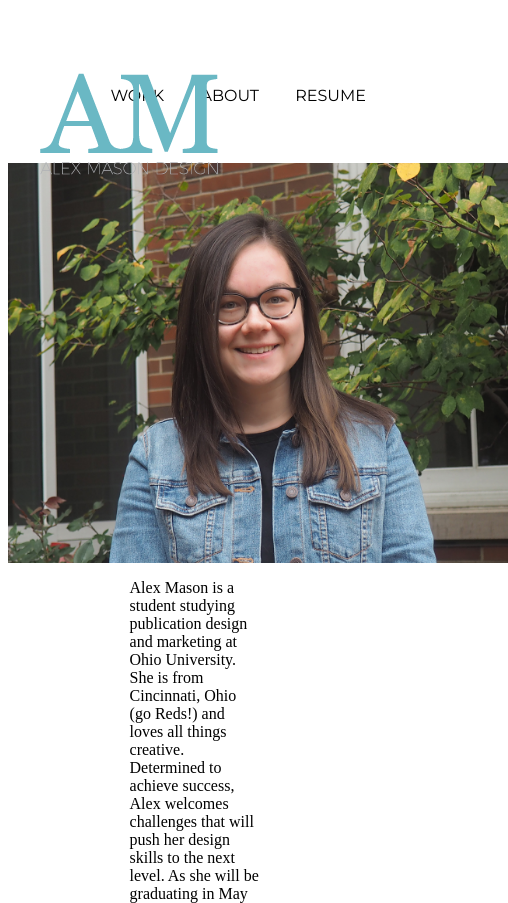
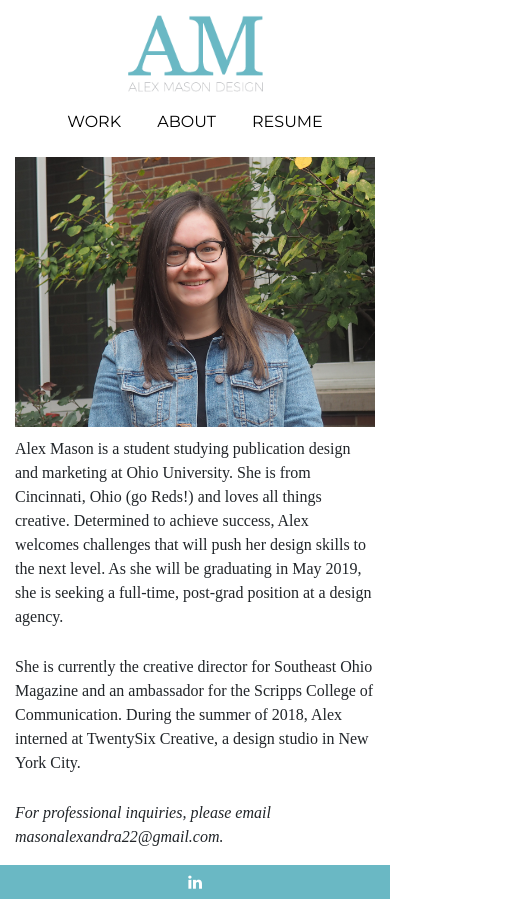
Before and after one commit to am604914/portfolio, a plain HTML site: page about.html in a window 390 px wide. Shown: the top 903 px of the page, 508 px wide, since content can reach past the window. Drawn offline with nearby package versions, Linux system fonts and the light colour scheme.

Commit message:
final changes
fixed lightbox, fixed mobile view

```diff
--- a/about.html
+++ b/about.html
@@ -2,36 +2,46 @@
 <html lang="en-US">
 
 <head>
-
-
+  <title>Alex Mason Design</title>
   <link href="https://fonts.googleapis.com/css?family=Montserrat" rel="stylesheet">
   <link href="https://fonts.googleapis.com/css?family=PT+Serif" rel="stylesheet">
   <link rel="stylesheet" href="https://cdnjs.cloudflare.com/ajax/libs/font-awesome/4.7.0/css/font-awesome.min.css">
-  <link rel="stylesheet" href="css/style.css" />
-
+  <link rel="stylesheet" href="https://stackpath.bootstrapcdn.com/bootstrap/4.1.3/css/bootstrap.min.css" integrity="sha384-MCw98/SFnGE8fJT3GXwEOngsV7Zt27NXFoaoApmYm81iuXoPkFOJwJ8ERdknLPMO" crossorigin="anonymous">
+  <link rel="stylesheet" href="https://cdnjs.cloudflare.com/ajax/libs/ekko-lightbox/5.2.0/ekko-lightbox.min.css" >
+  <link rel="stylesheet" href="css/style.css"/>
 </head>
 
+<body>
 
-<body>
-  <div class="navigation">
+<header class="container">
+  <div class="row">
+
+    <div class="header_img col-md-4 center">
+      <img src="images/logo.png" alt="Alex Mason Design logo">
+    </div>
+
+    <div class="navigation col-md-8">
       <ul>
         <li><a href="index.html">WORK</a></li>
         <li><a href="about.html">ABOUT</a></li>
         <li><a href="resume.html">RESUME</a></li>
       </ul>
     </div>
+  </div><!-- ending row for header -->
 
-  <div class="header_img">
-    <img src="images/logo.png" alt="Alex Mason Design logo">
+</header>
+
+<div class="container about">
+<div class="headshot">
+    <img src="images/me.jpg" alt="Alex Mason photo" class="center">
 </div>
-
-<div class="headshot">
-    <img src="images/me.jpg" width="500" height="400" alt="Alex Mason photo" class="center">
+    <div>
+      <p>Alex Mason is a student studying publication design and marketing at Ohio University. She is from Cincinnati, Ohio (go Reds!) and loves all things creative. Determined to achieve success, Alex welcomes challenges that will push her design skills to the next level. As she will be graduating in May 2019, she is seeking a full-time, post-grad position at a design agency.</p>
+      <p>She is currently the creative director for Southeast Ohio Magazine and an ambassador for the Scripps College of Communication. During the summer of 2018, Alex interned at TwentySix Creative, a design studio in New York City.</p>
+    <div class="contact-info">
+      <p>For professional inquiries, please email masonalexandra22@gmail.com.</p>
     </div>
-    <div class="about-container">
-      <p>Alex Mason is a student studying publication design and marketing at Ohio University. She is from Cincinnati, Ohio (go Reds!) and loves all things creative. Determined to achieve success, Alex welcomes challenges that will push her design skills to the next level. As she will be graduating in May 2019, she is seeking a full-time, post-grad position at a design agency.
-  <br> <br> She is currently the creative director for Southeast Ohio Magazine and an ambassador for the Scripps College of Communication. During the summer of 2018, Alex interned at TwentySix Creative, a design studio in New York City.
-  <br> <br> For professional inquiries, please email masonalexandra22@gmail.com.</p>
+    </div>
   </div>
 
     <footer>
--- a/css/style.css
+++ b/css/style.css
@@ -1,32 +1,45 @@
 .navigation{
   font-family: "Montserrat", sans-serif;
-  padding-top: 70px;
-  margin-right: auto;
-  margin-left: auto;
+  padding-top: 50px;
+  text-align: right;
 }
 
+
+/*
 .header_img{
 position: absolute;
 bottom: 665px;
 left: 40px;
 }
-
+*/
 .headshot {
   padding-top: 50px;
 }
 
-.about-container {
-  font-family: 'PT-Serif', serif;
-  margin: 0 auto;
-  float:inherit;
-  width: 35%;
+.headshot img {
+  width: 100%;
 }
 
+p {
+  padding-top: 10px;
+}
+
+.about.container {
+  font-family: 'PT-Serif', serif;
+  max-width: 550px;
+}
+
+.contact-info {
+  font-family: 'PT-Serif', serif;
+  font-style: italic;
+}
+
+/*
 .container {
   margin: auto 0;
   right: 20px;
 }
-
+*/
 .row {
   margin: 15px;
 }
@@ -35,7 +48,9 @@ left: 40px;
     display: block;
     margin-left: auto;
     margin-right: auto;
+    width: 50%;
 }
+
 
 ul {
   list-style-type: none;
@@ -45,7 +60,7 @@ ul {
   text-align: right;
 }
 
-ul li { display: inline-block}
+ul li { display: inline-block;}
 
 li a {
     display: block;
@@ -58,14 +73,9 @@ li a {
 li a:hover {
     background-color: #555;
     color: white;
+    text-decoration: none;
 }
 
-
-/* Change the link color on hover */
-li a:hover {
-    background-color: #555;
-    color: white;
-}
 
 footer {
   background-color : #6ab8c4;
@@ -122,3 +132,32 @@ a.fa-linkedin {
 footer div.socialMedia {
   text-align: center;
 }
+
+@media screen and (max-width: 992px) {
+  .navigation {
+    margin-left: auto;
+    margin-right: auto;
+    padding-top: 10px;
+}
+
+.navigation {
+  width:100%;
+}
+
+  .header_img {
+    margin-left: auto;
+    margin-right: auto;
+  }
+
+  .header_img img {
+    width: 100%;
+  }
+
+  .navigation ul {
+    text-align:center;
+  }
+
+  .headshot {
+    padding-top: 0px;
+  }
+}
```
Also changed, not shown: index.html (+28 -17 lines). Lines whose indentation alone changed are shown as unchanged.
